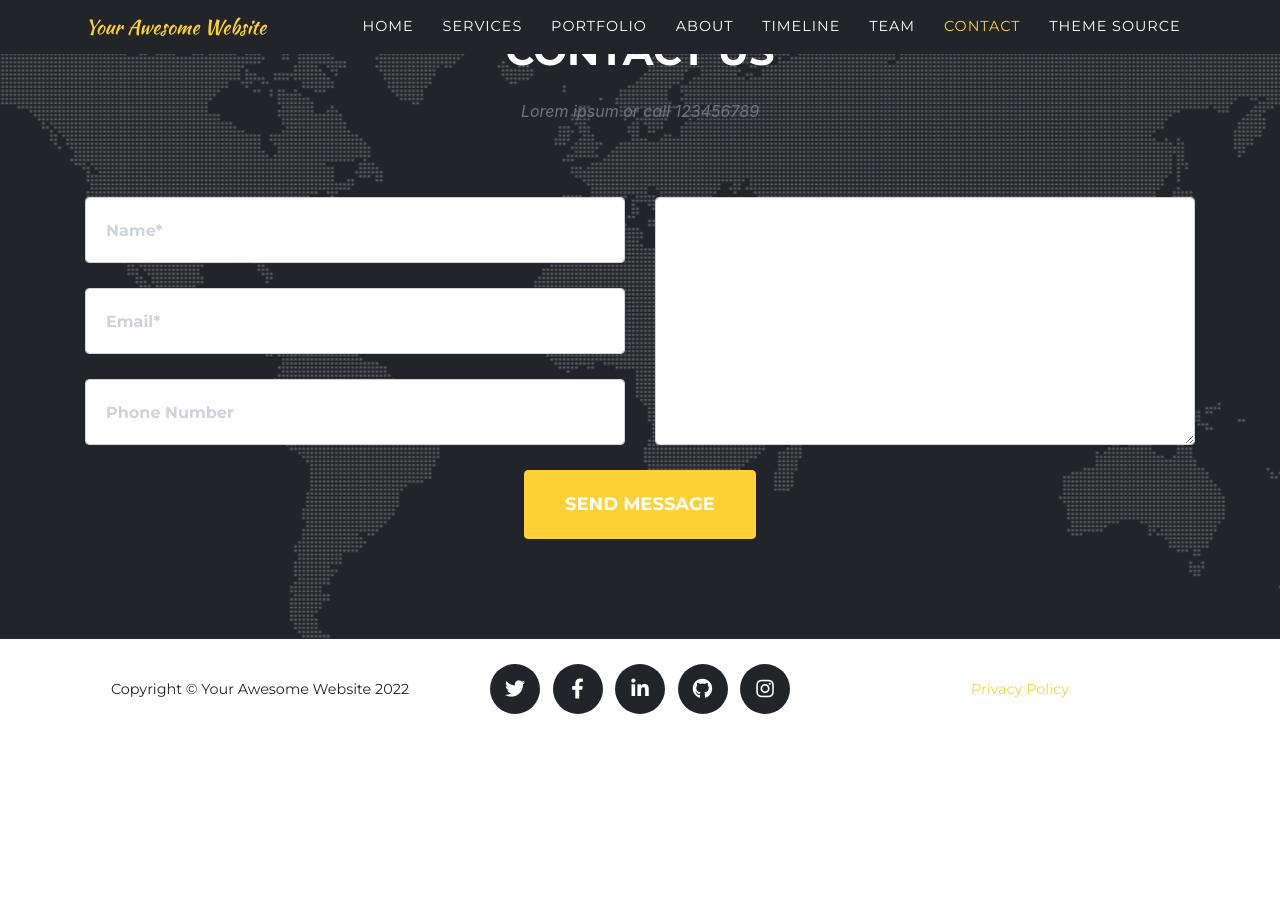
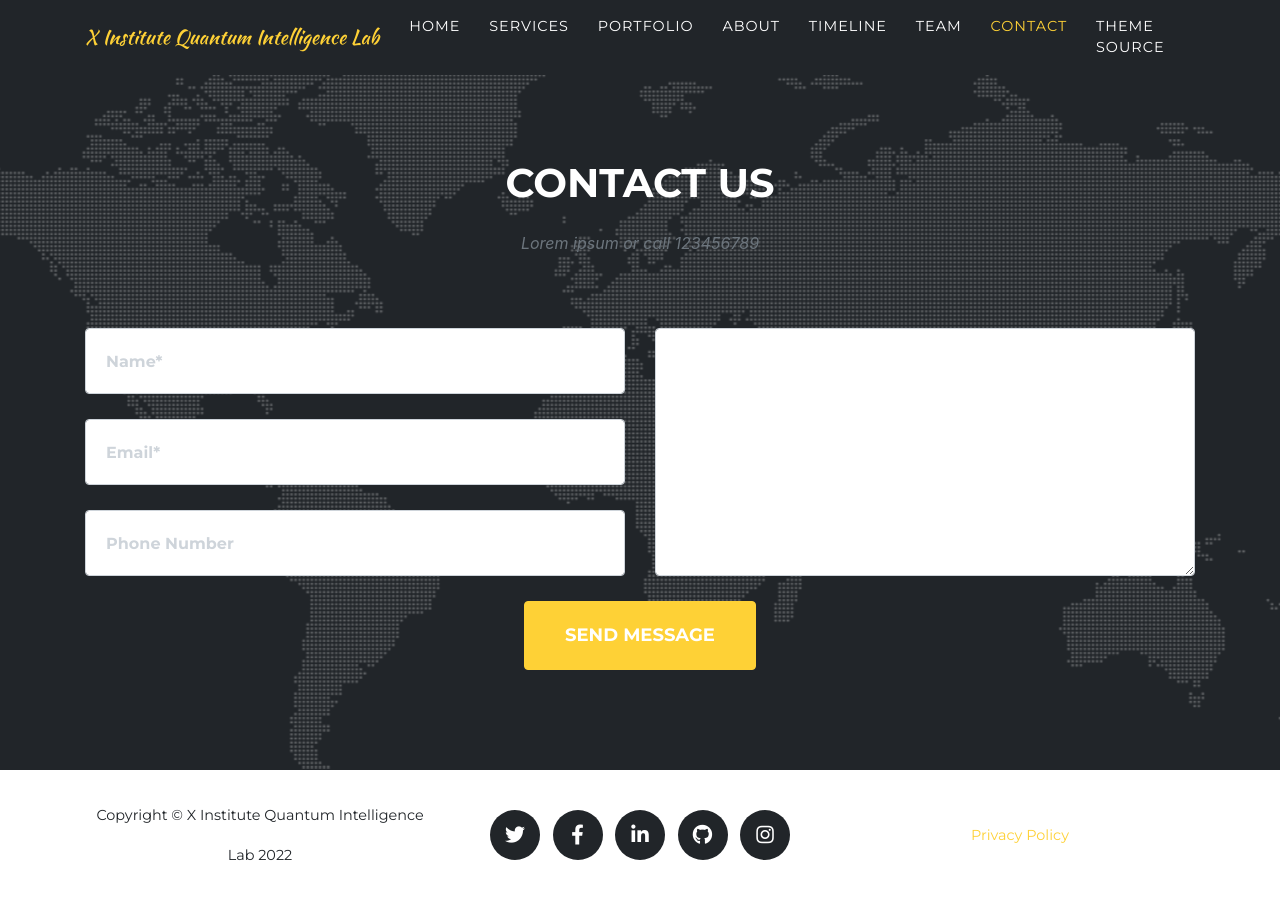
Before and after one commit to phyxiong/xiongbo1, a Jekyll site: the page built from index.md, in a window 1280 px wide and 900 px high, scrolled down 6538 px. Built offline with Jekyll 4.4.1, drawn with Linux system fonts in a browser that asks for light colours; some web fonts are replaced; before the commit the page ends 7277 px from its top, so only the background shows below that; some of the changed text lies outside the part shown.

Commit message:
Initial GitHub pages site with Jekyll

```diff
--- a/_config.yml
+++ b/_config.yml
@@ -17,10 +17,10 @@ theme: jekyll-agency
 url    : "" # the base hostname & protocol for your site, e.g. http://example.com
 baseurl: "" # the subpath of your site, e.g. /blog
 
-title      : Your Awesome Website
-email      : your-email@example.com #this is also the email contact forms will go to
+title      : X Institute Quantum Intelligence Lab
+email      : stevenxiongbo@gmail.com #this is also the email contact forms will go to
 description: "Site description"
-author     : Your Name
+author     : Bo Xiong
 # logo:     #optional, defaults to site title
   # path: assets\img\clients\creative-market.jpg
   # height: 60 #height in px, defaults to 52px
--- a/_data/sitetext.yml
+++ b/_data/sitetext.yml
@@ -11,10 +11,10 @@
 # -----------------
 en: &DEFAULT_EN
   header:
-    title: xxxx!
-    text: It's Nice To Meet You
-    button: Tell Me More
-    buttonlink: "#services"
+    title: It's Nice To Meet You
+    text: Quantum Intelligence Lab XB
+    button: Introduce
+    buttonlink: "#home"
 
   home:
     title: "Home"
```
Also changed, not shown: 1 other file.
